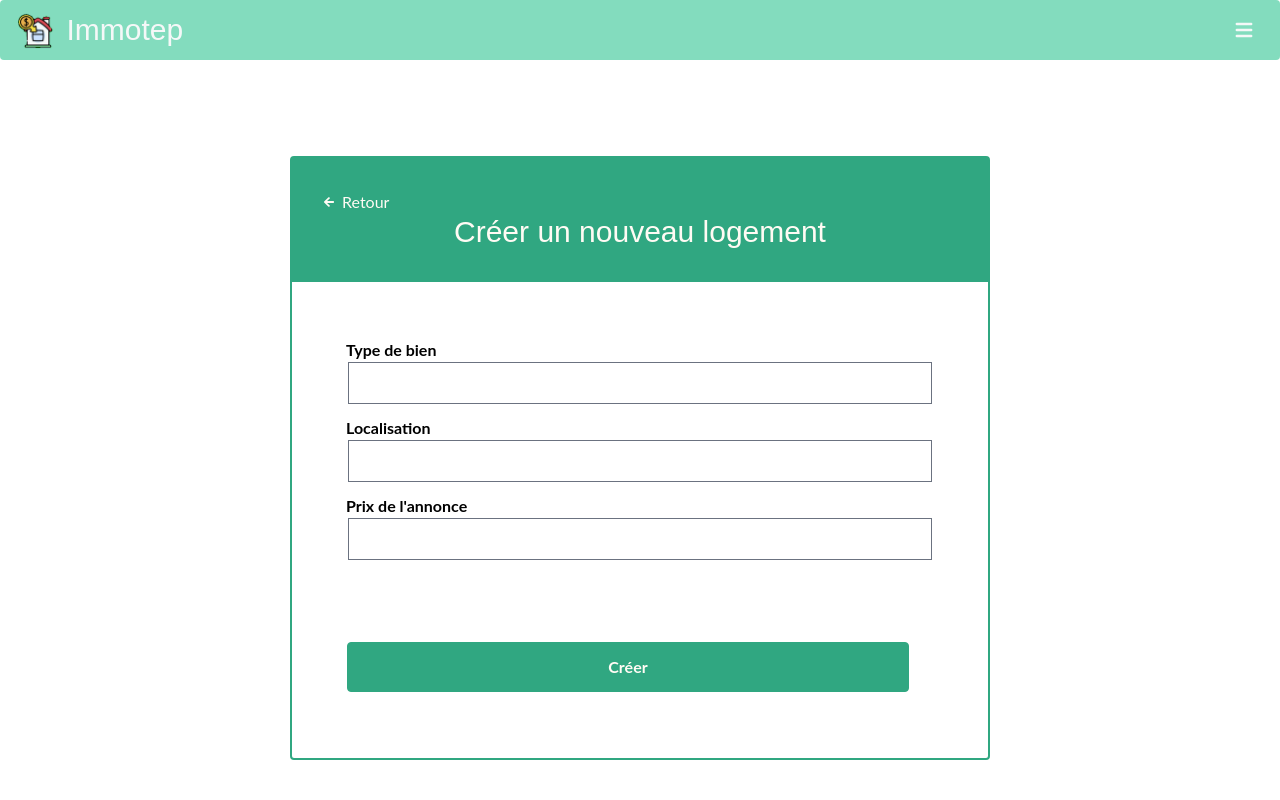
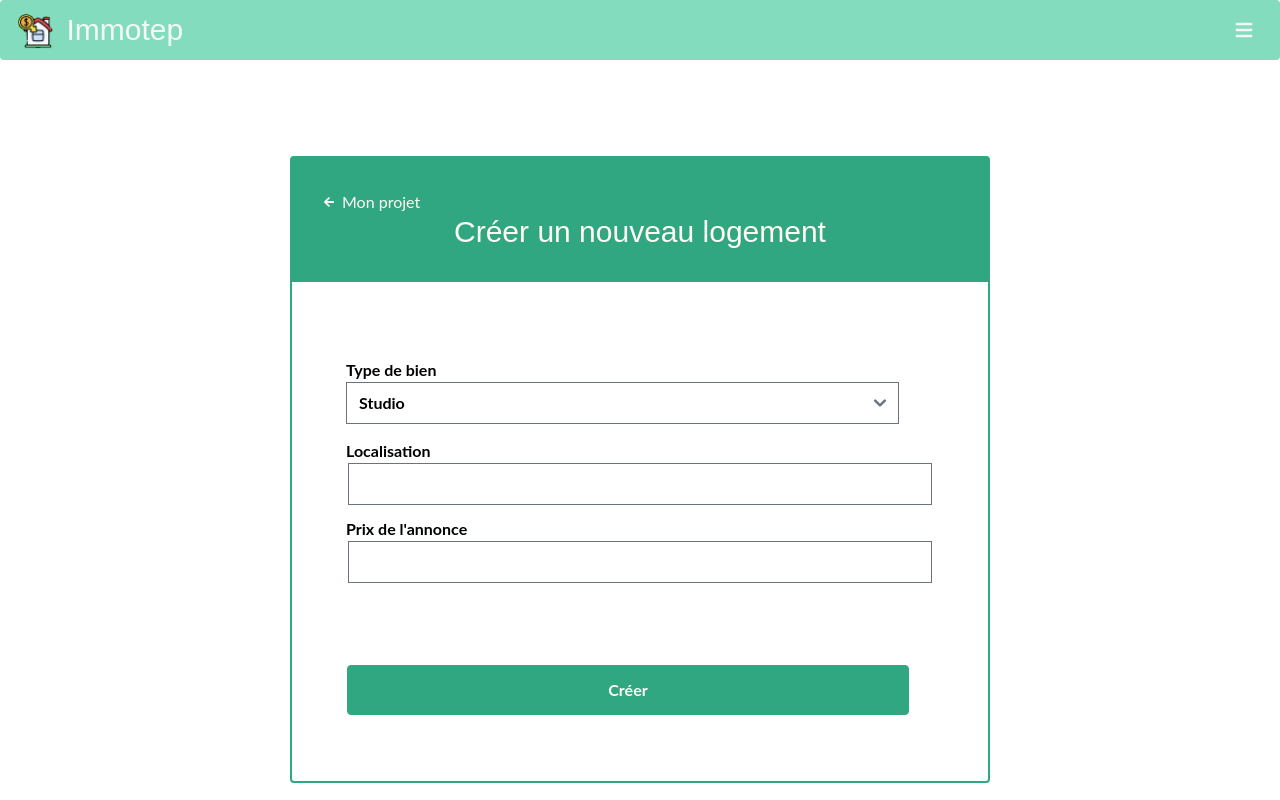
Before and after one commit to ophelie-gaudin/Immotep_front_react, a React (Create React App) app: page /dashboard/1/housings/new in a window 1280 px wide. Shown: the top 800 px of the page. Built offline with nearby package versions, Linux system fonts and the light colour scheme.

Commit message:
change new housing form

```diff
--- a/src/Pages/NewHousing/index.jsx
+++ b/src/Pages/NewHousing/index.jsx
@@ -9,7 +9,9 @@ const NewAd = () => {
   const [localization, setLocalization] = useState("");
   const [adPrice, setAdPrice] = useState("");
 
-  const id_project = window.location.href.slice(window.location.href.indexOf("dashboard")).substring(10, 12);
+  const id_project = window.location.href
+    .slice(window.location.href.indexOf("dashboard"))
+    .substring(10, 12);
 
   const handleSubmit = (e) => {
     e.preventDefault();
@@ -41,25 +43,33 @@ const NewAd = () => {
 
   return (
     <div>
-      <FormsCard title="Créer un nouveau logement ">
+      <FormsCard
+        title="Créer un nouveau logement"
+        returnText="Mon projet"
+        returnUrl={`/dashboard/${id_project}`}
+      >
         <>
           <form onSubmit={handleSubmit}>
-            <label>
+            <label className="flex flex-col w-[90%] items-start">
               Type de bien
-              <input
+              {/* <input
                 type="text"
                 name="property-category"
                 onChange={(e) => setPropertyCategory(e.target.value)}
-              />
+              /> */}
+              <select
+                className="w-full"
+                name="property-category"
+                id="hypothesis"
+                onChange={(e) => setPropertyCategory(e.target.value)}
+              >
+                <option value="Studio">Studio</option>
+                <option value="T1 et T2">T1 et T2</option>
+                <option value="Grand appartement">Grand appartement</option>
+                <option value="Maison">Maison</option>
+                <option value="Immeuble">Immeuble</option>
+              </select>
             </label>
-
-            {/* <select name="hypothesis" id="hypothesis">
-              <option value="volvo">Studio</option>
-              <option value="saab">T1 et T2</option>
-              <option value="mercedes">grand appartement</option>
-              <option value="audi">Audi</option>
-              <option value="audi">Audi</option>
-            </select> */}
 
             <label>
               Localisation
```
